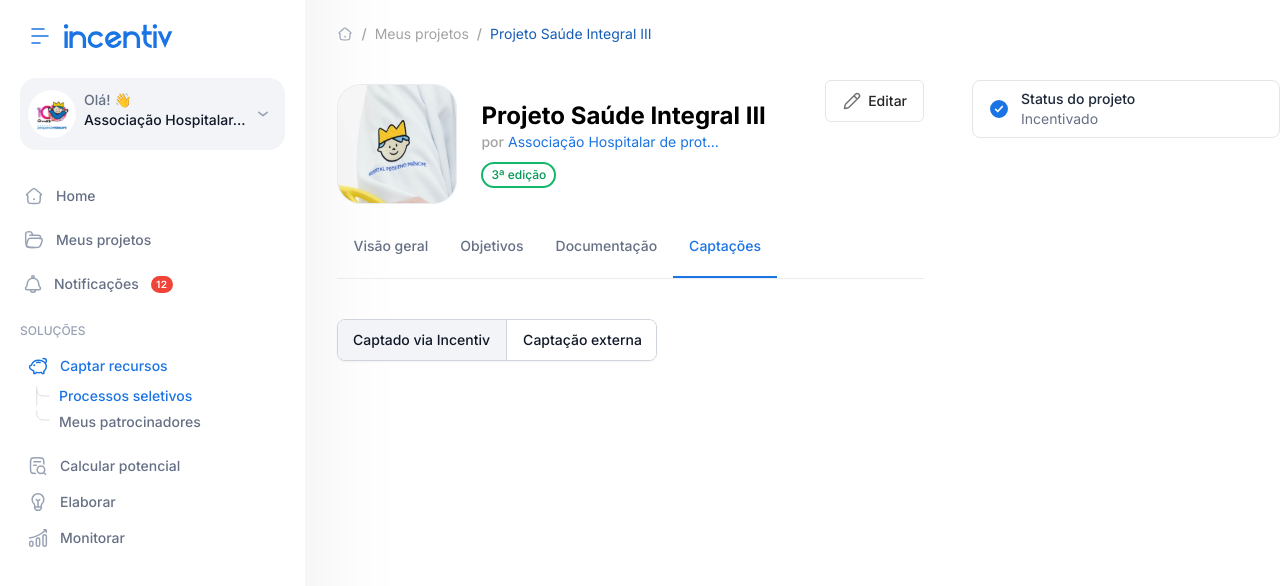
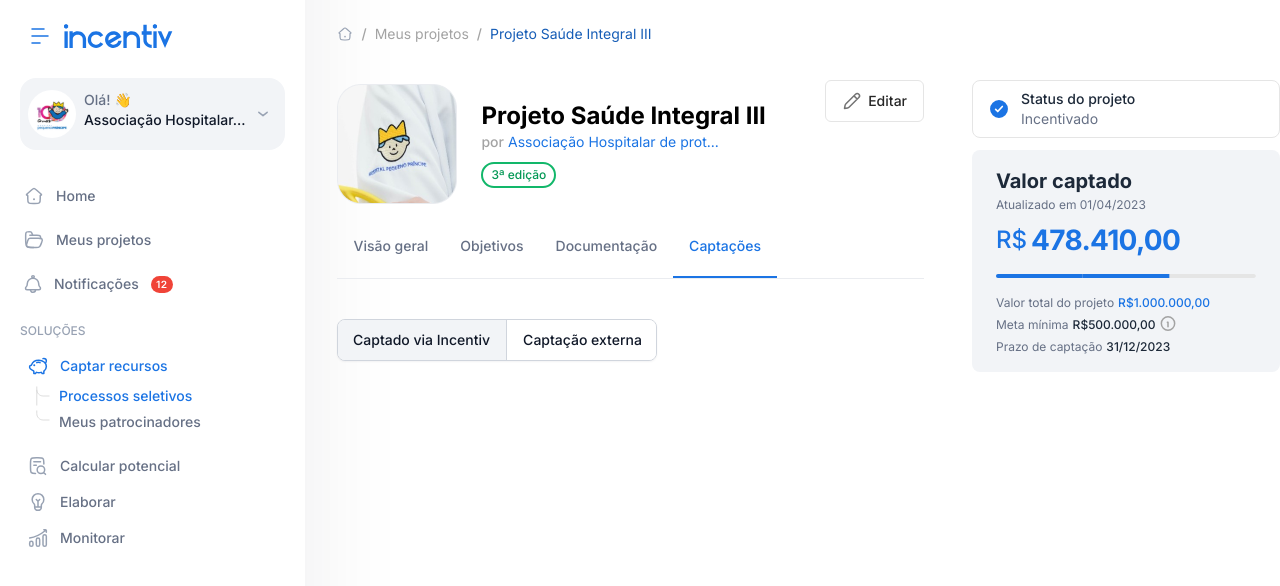
Before and after one commit to tascintra/incentiv-ds, a Next.js app: page /tela3 in a window 1280 px wide. Shown: the top 586 px of the page. Built offline with nearby package versions, Linux system fonts and the light colour scheme.

Commit message:
feat(component): card dash organism done

```diff
--- /dev/null
+++ b/src/assets/icon/Information.tsx
@@ -0,0 +1,23 @@
+import React from 'react'
+
+interface InformationProps extends React.SVGProps<SVGSVGElement> {}
+
+export default function Information(props: InformationProps) {
+  return (
+    <svg
+      xmlns="http://www.w3.org/2000/svg"
+      width="16"
+      height="15"
+      fill="none"
+      {...props}
+    >
+      <path
+        stroke="#A3A3A3"
+        strokeLinecap="round"
+        strokeLinejoin="round"
+        strokeWidth="1.5"
+        d="M7.333 6.167H8v4.666M14.667 7.5a6.667 6.667 0 1 1-13.334 0 6.667 6.667 0 0 1 13.334 0Z"
+      />
+    </svg>
+  )
+}
--- /dev/null
+++ b/src/assets/icon/ProgressBar.tsx
@@ -0,0 +1,25 @@
+interface ProgressBarProps extends React.SVGProps<SVGSVGElement> {}
+
+export default function ProgressBar({ className }: ProgressBarProps) {
+  return (
+    <svg
+      width="260"
+      height="4"
+      viewBox="0 0 260 4"
+      fill="none"
+      xmlns="http://www.w3.org/2000/svg"
+      className={className}
+    >
+      <g clipPath="url(#clip0_35_11949)">
+        <rect width="260" height="4" rx="2" fill="#E5E5E5" />
+        <rect width="86.6667" height="4" fill="#1B74E4" />
+        <rect x="86.6667" width="86.6667" height="4" fill="#1B74E4" />
+      </g>
+      <defs>
+        <clipPath id="clip0_35_11949">
+          <rect width="260" height="4" rx="2" fill="white" />
+        </clipPath>
+      </defs>
+    </svg>
+  )
+}
--- a/src/components/atoms/Heading.tsx
+++ b/src/components/atoms/Heading.tsx
@@ -2,8 +2,8 @@
 import { CommonTextProps } from '@/@types/types'
 
 interface HeadingProps extends CommonTextProps {
-  as: 'h2' | 'h4' | 'span'
-  fontStyle: 'xsr' | 'xsb'
+  as: 'h2' | 'h4' | 'h5' | 'span'
+  fontStyle: 'h2' | 'h4' | 'h5' | 'xsr' | 'xsb'
 }
 
 export default function Heading({
@@ -18,6 +18,7 @@
   const headingStyle = {
     h2: 'text-4xl font-bold leading-11 tracking-tight',
     h4: 'text-2.5xl font-bold tracking-tight',
+    h5: 'text-2xl font-medium',
     xsr: 'text-2xl font-normal',
     xsb: 'text-2xl font-bold',
   }
--- /dev/null
+++ b/src/components/organisms/CardDash.tsx
@@ -0,0 +1,68 @@
+import clsx from 'clsx'
+import Text from '@/components/atoms/Text'
+import Heading from '@/components/atoms/Heading'
+import ProgressBar from '@/assets/icon/ProgressBar'
+import Information from '@/assets/icon/Information'
+import ProjectDetails from './ProjectDetails'
+
+interface CardDashProps
+  extends React.DetailedHTMLProps<
+    React.HTMLAttributes<HTMLDivElement>,
+    HTMLDivElement
+  > {}
+
+const projectDetailsInfo = [
+  {
+    helperText: 'Valor total do projeto',
+    infoText: 'R$1.000.000,00',
+    iconLeft: '',
+    iconRight: '',
+  },
+  {
+    helperText: 'Meta mínima',
+    infoText: 'R$500.000,00',
+    iconLeft: '',
+    iconRight: <Information />,
+  },
+  {
+    helperText: 'Prazo de captação',
+    infoText: '31/12/2023',
+    iconLeft: '',
+    iconRight: '',
+  },
+]
+
+export default function CardDash({ className }: CardDashProps) {
+  return (
+    <div className={clsx('w-full rounded-lg bg-gray-100 px-6 py-4', className)}>
+      <Text fontStyle="xlb" className="text-gray-800">
+        Valor captado
+      </Text>
+      <Text fontStyle="xsr" className="text-gray-500">
+        Atualizado em 01/04/2023
+      </Text>
+      <div className="mt-2 flex items-center gap-1 text-primary-500">
+        <Heading as="h5" fontStyle="h5">
+          R$
+        </Heading>
+        <Heading as="h4" fontStyle="h4">
+          478.410,00
+        </Heading>
+      </div>
+      <ProgressBar className="mt-4" />
+      <ul className="mt-4 flex flex-col gap-1">
+        {projectDetailsInfo.map(
+          ({ helperText, infoText, iconLeft, iconRight }) => (
+            <ProjectDetails
+              key={helperText}
+              helperText={helperText}
+              infoText={infoText}
+              iconLeft={iconLeft}
+              iconRight={iconRight}
+            />
+          )
+        )}
+      </ul>
+    </div>
+  )
+}
--- /dev/null
+++ b/src/components/organisms/ProjectDetails.tsx
@@ -0,0 +1,39 @@
+import clsx from 'clsx'
+import Text from '@/components/atoms/Text'
+
+interface ProjectDetailsProps
+  extends React.DetailedHTMLProps<
+    React.LiHTMLAttributes<HTMLLIElement>,
+    HTMLLIElement
+  > {
+  helperText: string
+  infoText: string
+  iconLeft: React.ReactNode
+  iconRight: React.ReactNode
+}
+
+export default function ProjectDetails({
+  helperText,
+  infoText,
+  iconLeft,
+  iconRight,
+  ...props
+}: ProjectDetailsProps) {
+  return (
+    <li className="flex gap-1" {...props}>
+      {iconLeft && iconLeft}
+      <Text fontStyle="xsr" className="text-gray-500">
+        {helperText}
+      </Text>
+      <Text
+        fontStyle="xsm"
+        className={clsx(
+          helperText.match('Valor total') ? 'text-primary-500' : 'text-gray-800'
+        )}
+      >
+        {infoText}
+      </Text>
+      {iconRight && iconRight}
+    </li>
+  )
+}
--- a/src/components/organisms/ShowcaseSidebar.tsx
+++ b/src/components/organisms/ShowcaseSidebar.tsx
@@ -1,4 +1,5 @@
 import ProjectStatusCard from '@/components/organisms/ProjectStatusCard'
+import CardDash from '@/components/organisms/CardDash'
 
 interface Props {}
 
@@ -6,6 +7,7 @@
   return (
     <div className="mt-20 flex w-full min-w-[308px] flex-col gap-3">
       <ProjectStatusCard />
+      <CardDash />
     </div>
   )
 }
```
